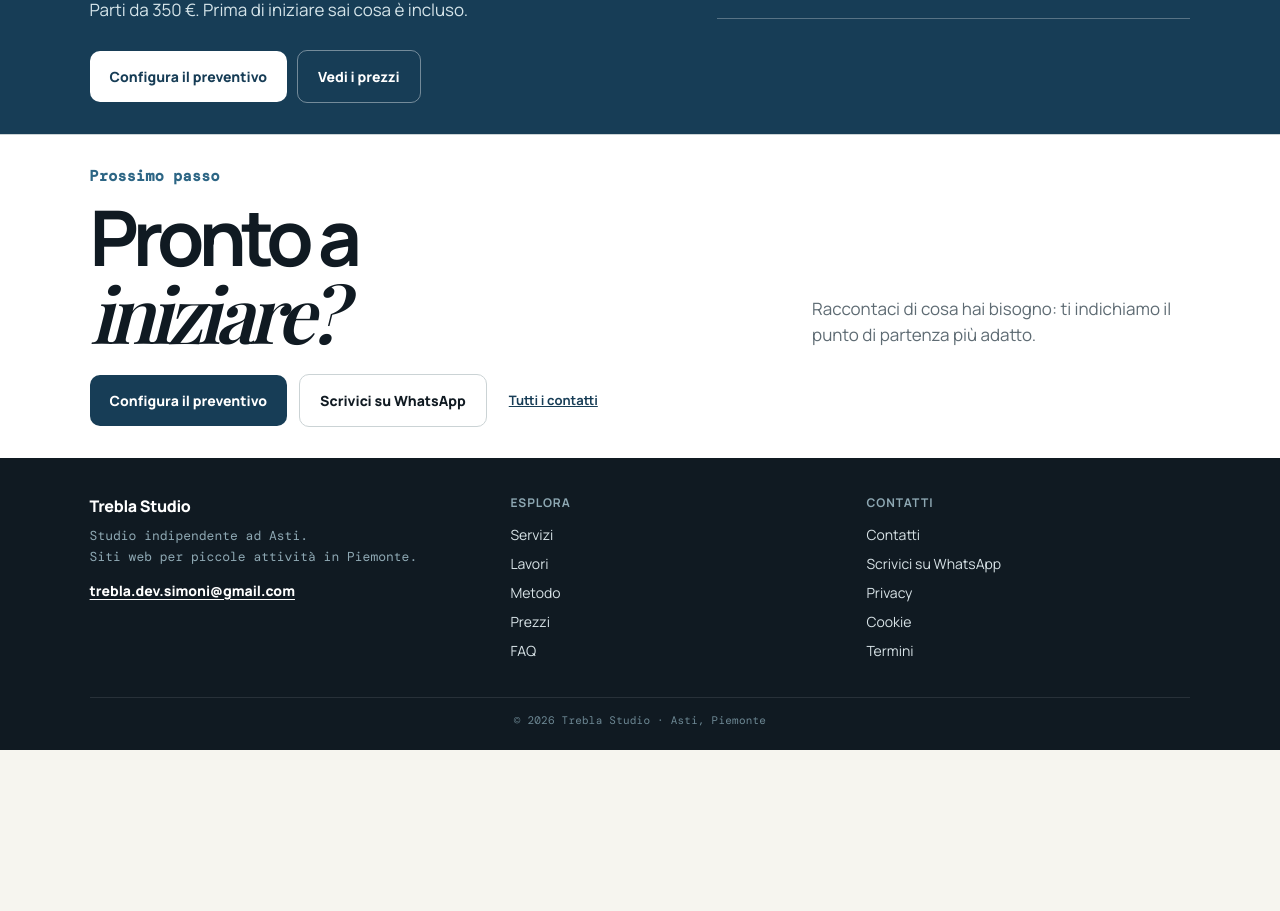
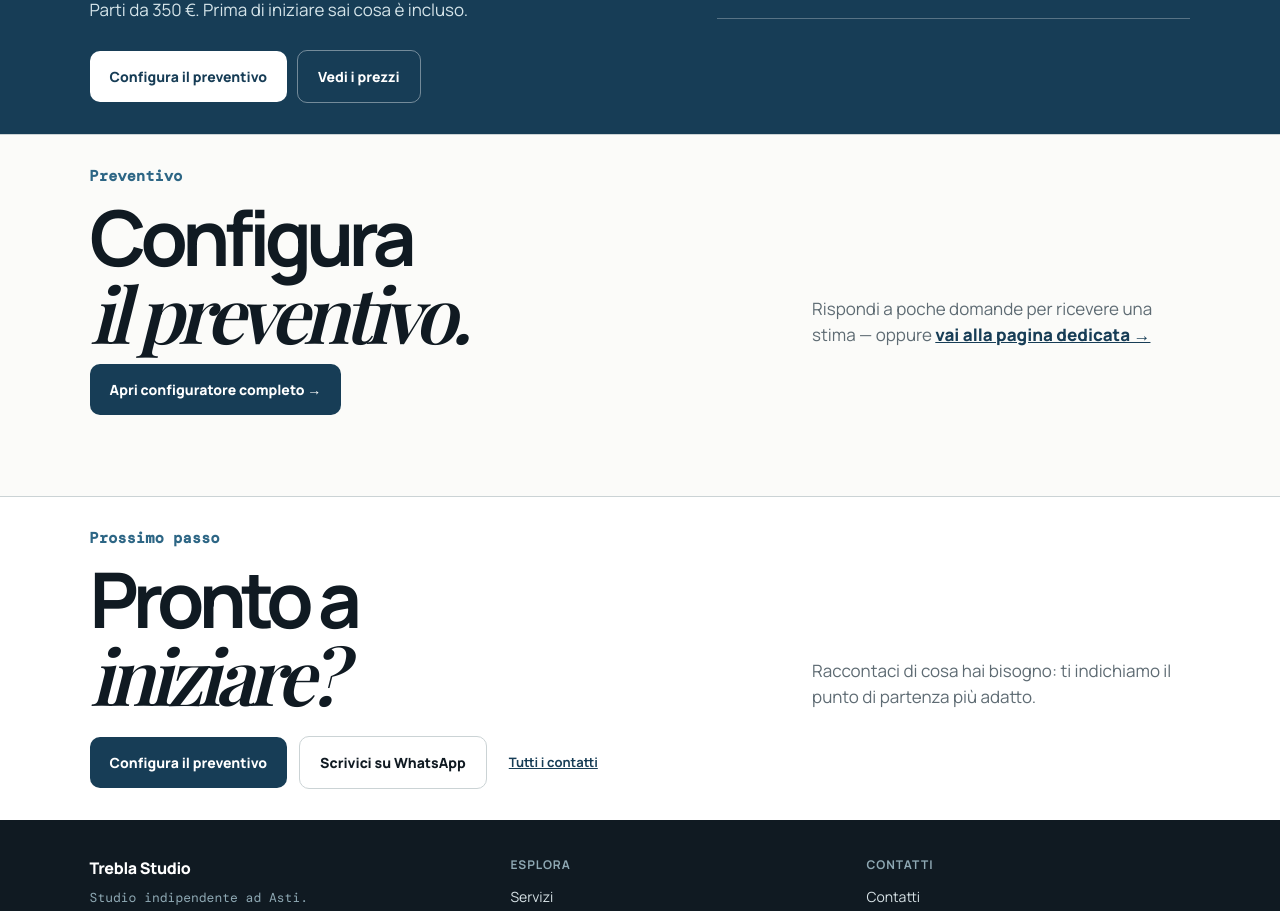
Before and after one commit to TREBLADEV72800/TreblaStudio, a React (Vite) app: page / in a window 1280 px wide. Shown: the part 2005-2916 px from the top of the page. Before the commit the page ends 2755 px from the top, so only its background shows below. Built offline with nearby package versions, Linux system fonts and the light colour scheme; a web font is replaced by a local one.

Commit message:
fix: ripristinata home con teaser preventivo (era solo su /preventivo) — home ora visibile e completa

```diff
--- a/src/main.jsx
+++ b/src/main.jsx
@@ -573,6 +573,15 @@ function HomePage() {
             <li><b>Nessun canone Trebla obbligatorio</b><span>Il sito è tuo.</span></li>
           </ul>
         </div>
+      </section>
+
+      <section id="preventivo-home" className="section quote-section" style={{ background: '#fbfbf9', borderTop: '1px solid var(--line)' }}>
+        <p className="section-label">Preventivo</p>
+        <div className="section-intro">
+          <h2>Configura<br /><em>il preventivo.</em></h2>
+          <p>Rispondi a poche domande per ricevere una stima — oppure <a href="/preventivo" style={{ color: 'var(--blue)', fontWeight: 800, textDecoration: 'underline' }}>vai alla pagina dedicata →</a></p>
+        </div>
+        <p style={{ marginTop: '12px', fontSize: '13px' }}><a href="/preventivo" className="button button-main" style={{ display: 'inline-flex' }}>Apri configuratore completo →</a></p>
       </section>
 
       <section className="section" style={{ background: '#fff', borderTop: '1px solid var(--line)' }}>
```
